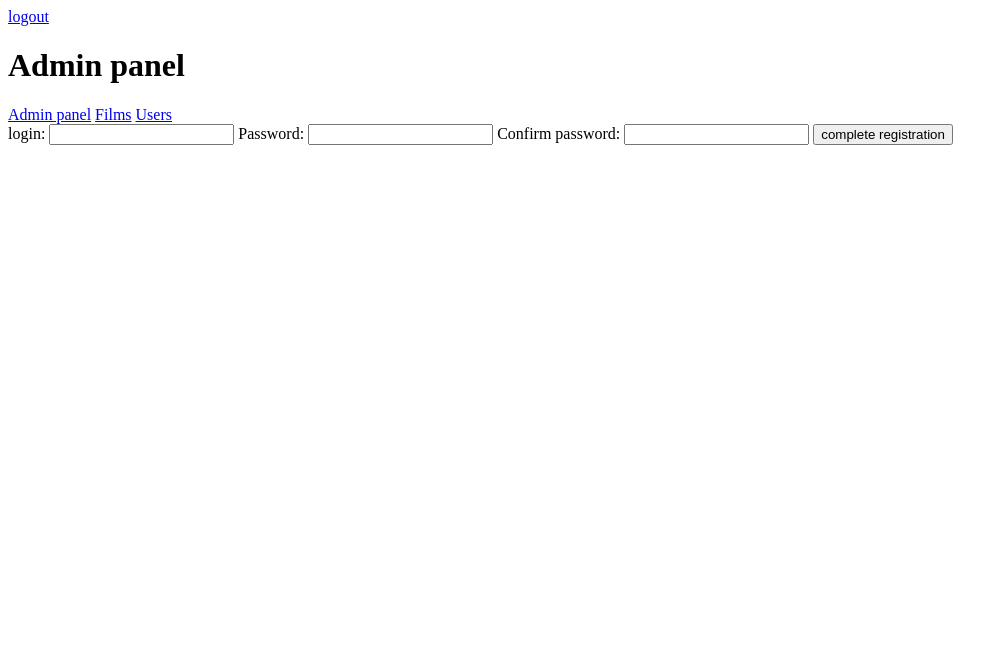
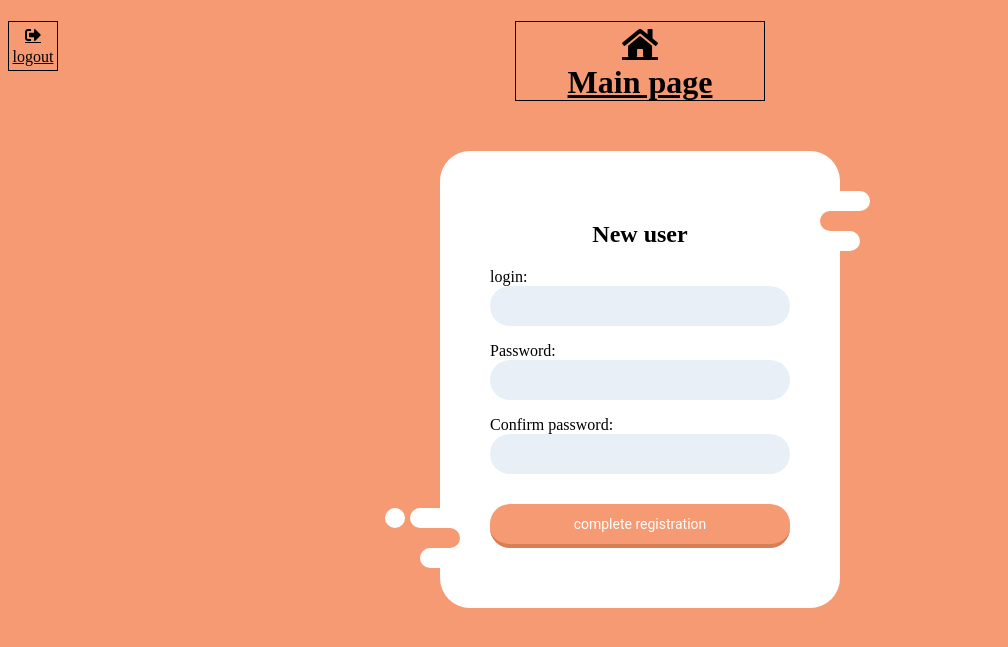
Before and after one commit to SlavikShev/Kinosite, a PHP site: page /admin/createaccount in a window 1280 px wide. Shown: the top 647 px of the page, without its empty margins (0-1008 px from the left). Run offline with PHP 8.4, Linux system fonts and the light colour scheme; the visitor is signed in with stand-in values (Sample User, id 1); some libraries are stand-ins or nearby versions.

Commit message:
admin panel redesign

```diff
--- /dev/null
+++ b/css/admin-panel-style.css
@@ -0,0 +1,177 @@
+.usersMenu > i {
+    font-size: 200px;
+}
+
+.usersBtns {
+    display: flex;
+    justify-content: center;
+    justify-items: center;
+    align-items: center;
+}
+
+.usersBtns a{
+    padding: 10px;
+    color: black;
+}
+
+.usersMenu {
+    border: black solid 1px;
+    height: 280px;
+    width: 280px;
+    padding: 20px;
+    display: flex;
+    flex-direction: column;
+    align-items: center;
+}
+
+.logOut{
+    border: black solid 1px;
+    height: 50px;
+    width: 50px;
+    display: flex;
+    flex-direction: column;
+    align-items: center;
+}
+
+i {
+    margin: 5px;
+}
+
+.Out a {
+    color: black;
+    position: absolute;
+}
+
+.index a{
+    color: black;
+}
+
+.indexRef{
+    border: black solid 1px;
+    height: 80px;
+    width: 250px;
+    display: flex;
+    flex-direction: column;
+    align-items: center;
+    margin: 0 auto;
+}
+
+.tableStyle{
+    border: 1px solid black;
+    margin: 0 auto;
+    text-align: center;
+}
+
+.mg{
+    display: block;
+    text-align: center;
+}
+
+.message{
+    display: inline-block;
+}
+
+.messageStr{
+    background-color: #ffff7d;
+}
+
+.redBG{
+    background-color: red;
+}
+
+.yellowBG{
+    background-color: yellow;
+}
+
+.centerAlign{
+    text-align: center;
+}
+
+/* Стили для формы*/
+* {box-sizing: border-box;}
+body {background: #f69a73;}
+.decor {
+    position: relative;
+    max-width: 400px;
+    margin: 50px auto 0;
+    background: white;
+    border-radius: 30px;
+}
+.form-left-decoration,
+.form-right-decoration {
+    content: "";
+    position: absolute;
+    width: 50px;
+    height: 20px;
+    background: #f69a73;
+    border-radius: 20px;
+}
+.form-left-decoration {
+    bottom: 60px;
+    left: -30px;
+}
+.form-right-decoration {
+    top: 60px;
+    right: -30px;
+}
+.form-left-decoration:before,
+.form-left-decoration:after,
+.form-right-decoration:before,
+.form-right-decoration:after {
+    content: "";
+    position: absolute;
+    width: 50px;
+    height: 20px;
+    border-radius: 30px;
+    background: white;
+}
+.form-left-decoration:before {top: -20px;}
+.form-left-decoration:after {
+    top: 20px;
+    left: 10px;
+}
+.form-right-decoration:before {
+    top: -20px;
+    right: 0;
+}
+.form-right-decoration:after {
+    top: 20px;
+    right: 10px;
+}
+.circle {
+    position: absolute;
+    bottom: 80px;
+    left: -55px;
+    width: 20px;
+    height: 20px;
+    border-radius: 50%;
+    background: white;
+}
+.form-inner {padding: 50px;}
+.form-inner input,
+.form-inner textarea {
+    display: block;
+    width: 100%;
+    padding: 0 20px;
+    margin-bottom: 10px;
+    background: #E9EFF6;
+    line-height: 40px;
+    border-width: 0;
+    border-radius: 20px;
+    font-family: 'Roboto', sans-serif;
+}
+.form-inner input[type="submit"] {
+    margin-top: 30px;
+    background: #f69a73;
+    border-bottom: 4px solid #d87d56;
+    color: white;
+    font-size: 14px;
+}
+.form-inner textarea {resize: none;}
+.form-inner h3 {
+    margin-top: 0;
+    font-family: 'Roboto', sans-serif;
+    font-weight: 500;
+    font-size: 24px;
+    color: #707981;
+}
--- a/views/admin/createaccount.php
+++ b/views/admin/createaccount.php
@@ -1,8 +1,12 @@
-<div>
-    <form action="/admin/addUser" method="POST">
-        <label>login: <input type="text" name="login" required minlength="4"></label>
-        <label>Password: <input type="password" name="password" required minlength="4"></label>
-        <label>Confirm password: <input type="password" name="confirm_password" required minlength="4"></label>
+<form action="/admin/addUser" method="POST" class = "decor">
+    <div class="form-left-decoration"></div>
+    <div class="form-right-decoration"></div>
+    <div class="circle"></div>
+    <div class="form-inner">
+        <h2 class="centerAlign">New user</h2>
+        <p><label>login: <input type="text" name="login" required minlength="4"></label></p>
+        <p><label>Password: <input type="password" name="password" required minlength="4"></label></p>
+        <p><label>Confirm password: <input type="password" name="confirm_password" required minlength="4"></label></p>
         <input type="submit" value="complete registration">
-    </form>
-</div>
+    </div>
+</form>
--- a/views/admin/index.php
+++ b/views/admin/index.php
@@ -2,15 +2,17 @@
     <a href="/admin/users">
         <div class="usersMenu">
             <i class="fas fa-user-friends"></i>
-            Users
+            All Users
         </div>
     </a>
     <a href="/admin/films">
         <div class="usersMenu">
             <i class="fas fa-film"></i>
-            Films
+            All Films
         </div>
     </a>
+</div>
+<div class="usersBtns">
     <a href="/admin/createaccount">
         <div class="usersMenu">
             <i class="fas fa-user-plus"></i>
--- a/views/admin/users.php
+++ b/views/admin/users.php
@@ -7,8 +7,8 @@
     </a>
 </div>
 <div>
-    <table>
-        <caption>Users</caption>
+    <table class="tableStyle">
+    <caption>Users</caption>
         <thead>
         <tr>
             <th>#ID</th>
@@ -26,7 +26,7 @@
                         <td>
                             <form method="post" action="/admin/deleteuser">
                                 <input type="hidden" name="userid" value="<?= $user['id'] ?>">
-                                <button type="submit"><i class="fas fa-trash"></i></button>
+                                <button type="submit" class="redBG"><i class="fas fa-trash"></i></button>
                             </form>
                         </td>
                     <?php else :?>
--- a/views/templates/admin.php
+++ b/views/templates/admin.php
@@ -6,54 +6,44 @@
           content="width=device-width, user-scalable=no, initial-scale=1.0, maximum-scale=1.0, minimum-scale=1.0">
     <meta http-equiv="X-UA-Compatible" content="ie=edge">
     <title>Document</title>
+    <link rel="stylesheet"
+          href="../css/admin-panel-style.css">
     <link rel="stylesheet" href="https://pro.fontawesome.com/releases/v5.10.0/css/all.css"
           integrity="sha384-AYmEC3Yw5cVb3ZcuHtOA93w35dYTsvhLPVnYs9eStHfGJvOvKxVfELGroGkvsg+p" crossorigin="anonymous"/>
-    <style>
-        .usersMenu > i {
-            font-size: 200px;
-
-        }
-
-        .usersBtns {
-            display: flex;
-            justify-content: center;
-            justify-items: center;
-            align-items: center;
-        }
-
-        .usersMenu {
-            border: black solid 1px;
-            height: 250px;
-            width: 250px;
-            padding: 20px;
-            display: flex;
-            flex-direction: column;
-            align-items: center;
-        }
-    </style>
 </head>
 <body>
 <header>
     <?php if (isset($_SESSION['login'])): ?>
-        <a href="/auth/logout">logout</a>
+        <div class="Out">
+            <a href="/auth/logout">
+                <div class="logOut">
+                    <i class="fas fa-sign-out-alt"></i>
+                    logout
+                </div>
+            </a>
+        </div>
     <?php endif ?>
     <?php if (isset($_SESSION['message'])): ?>
-        <p><?= $_SESSION['message'] ?></p>
+        <div class="mg">
+            <div class="message">
+                <p class="messageStr"><?= $_SESSION['message'] ?></p>
+            </div>
+        </div>
         <?php unset($_SESSION['message']) ?>
     <?php endif ?>
 </header>
 <main>
-    <h1>Admin panel</h1>
-
     <?php if (isset($_SESSION['login'])): ?>
-        <nav>
-            <a href="/admin/index">Admin panel</a>
-            <a href="/admin/films">Films</a>
-            <a href="/admin/users">Users</a>
-        </nav>
+        <h1 class="index">
+            <a href="/admin/index">
+                <div class="indexRef">
+                    <i class="fas fa-home"></i>
+                    Main page
+                </div>
+            </a>
+        </h1>
     <?php endif ?>
     <?php include_once 'views' . DIRECTORY_SEPARATOR . $this->page . '.php'; ?>
 </main>
-<footer></footer>
 </body>
 </html>
```
Also changed, not shown: views/admin/create.php (+11 -5 lines), views/admin/edit.php (+11 -6 lines), views/admin/films.php (+7 -6 lines), views/login/index.php (+7 -2 lines).
